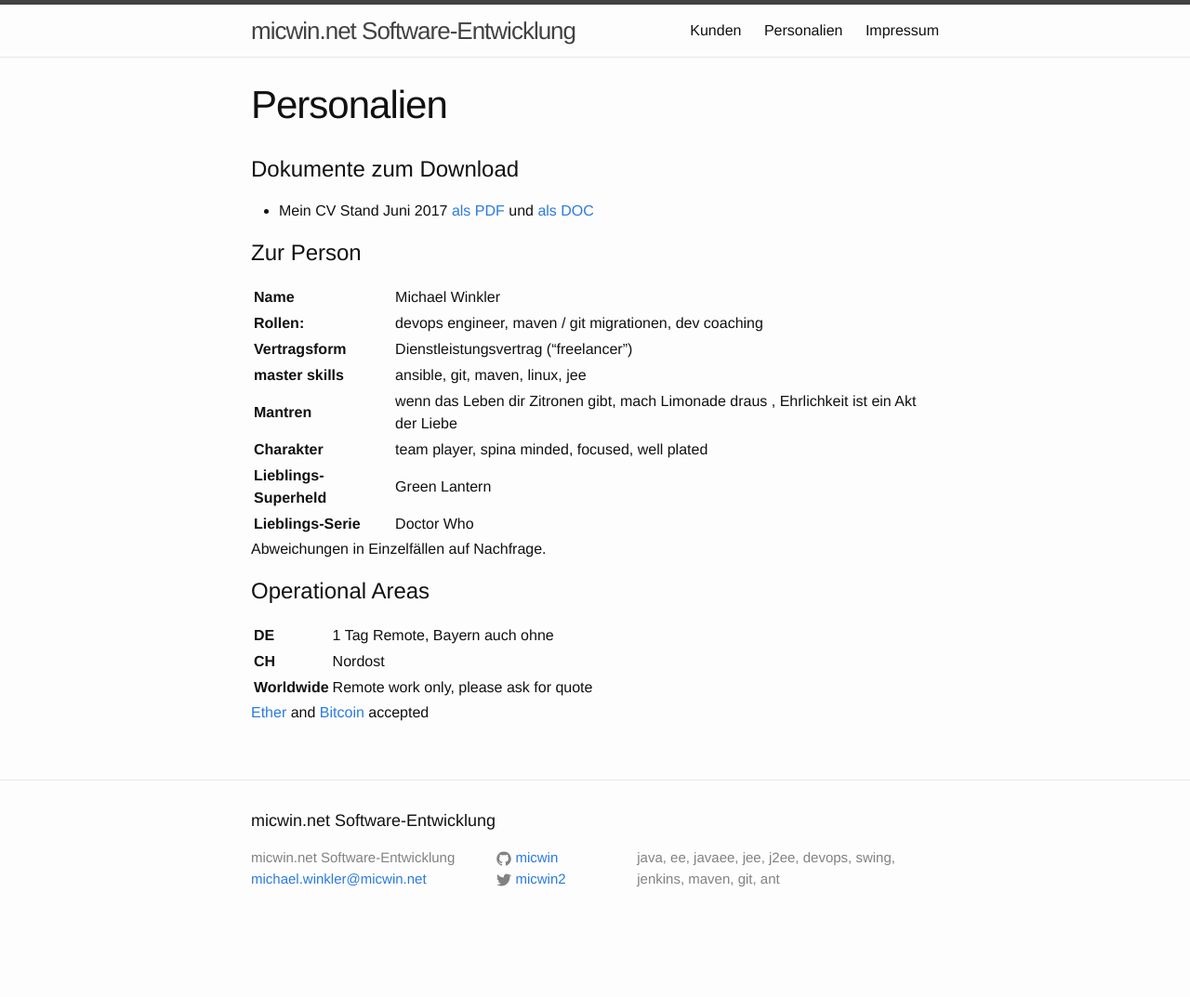
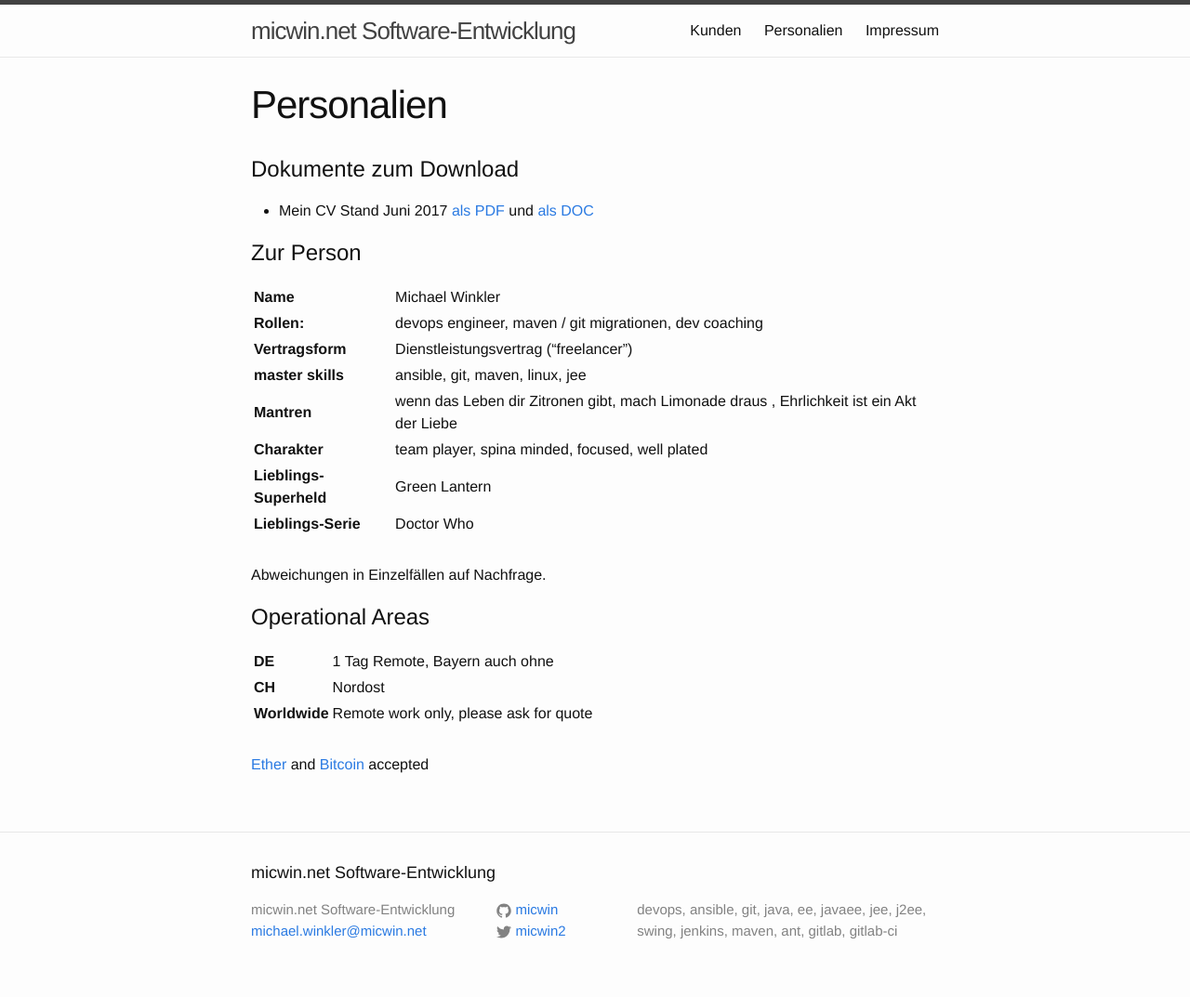
Before and after one commit to micwin/micwin.github.io, a Jekyll site: the page built from cv.md, in a window 1280 px wide. Shown: the whole page at 93% size. Built offline with Jekyll 4.4.1, drawn with Linux system fonts in a browser that asks for light colours; before the commit the page ends 1017 px from its top, so only the background shows below that.

Commit message:
more spacer

```diff
--- a/_config.yml
+++ b/_config.yml
@@ -9,7 +9,7 @@
 title: micwin.net Software-Entwicklung
 email: michael.winkler@micwin.net
 description: > # this means to ignore newlines until "baseurl:"
-  java, ee, javaee, jee, j2ee, devops, swing, jenkins, maven, git, ant
+  devops, ansible, git, java, ee, javaee, jee, j2ee, swing, jenkins, maven, ant, gitlab, gitlab-ci
 baseurl: "" # the subpath of your site, e.g. /blog
 url: "http://www.micwin.net" # the base hostname & protocol for your site
 twitter_username: micwin2
--- a/cv.md
+++ b/cv.md
@@ -18,6 +18,7 @@ permalink: /cv/
 | **Charakter** | team player, spina minded, focused, well plated |
 | **Lieblings-Superheld** | Green Lantern |
 | **Lieblings-Serie** | Doctor Who |
+| | |
 
 Abweichungen in Einzelfällen auf Nachfrage.
 
@@ -26,5 +27,7 @@ Abweichungen in Einzelfällen auf Nachfrage.
 | **DE** | 1 Tag Remote, Bayern auch ohne |
 | **CH** | Nordost |
 | **Worldwide** | Remote work only, please ask for quote |
+| | |
 
- [Ether](https://de.wikipedia.org/wiki/Ethereum) and [Bitcoin](https://de.wikipedia.org/wiki/Bitcoin) accepted
+
+[Ether](https://de.wikipedia.org/wiki/Ethereum) and [Bitcoin](https://de.wikipedia.org/wiki/Bitcoin) accepted
```
